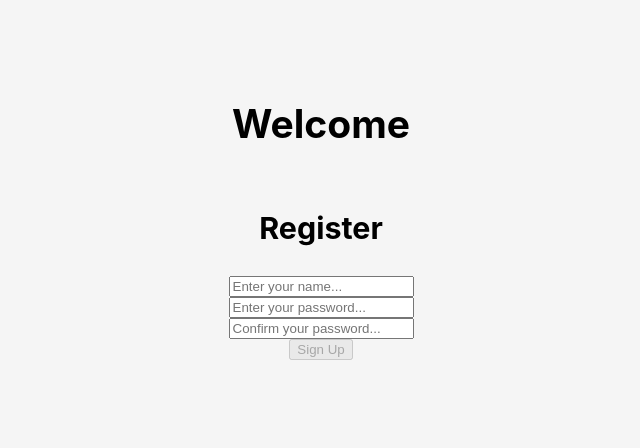
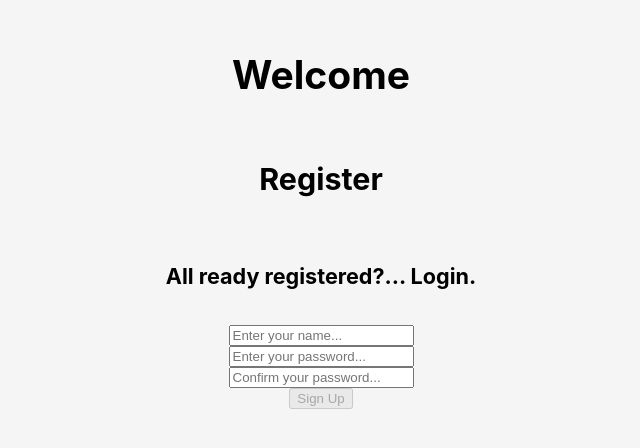
Before and after one commit to tuviariel/userstatus-front, a React (Create React App) app: page / in a window 1280 px wide. Shown: the part 186-634 px from the top of the page, without its empty margins (319-959 px from the left). Built offline with nearby package versions, Linux system fonts and the light colour scheme.

Commit message:
changed to async await & added login

```diff
--- a/src/page/Welcome/Welcome.jsx
+++ b/src/page/Welcome/Welcome.jsx
@@ -8,31 +8,48 @@ export const Welcome = () => {
     const [password, setPassword] = useState("");
     const [passwordConfirm, setPasswordConfirm] = useState("");
     const [message, setMessage] = useState("");
-    const sendRegister = () => {
-        axios.post(`${API_URL}/login`, { userName: userName, password: password }).then((res) => {
-            console.log(res);
+    const sendRegister = async () => {
+        const res = await axios.post(`${API_URL}/register`, {
+            userName: userName,
+            password: password,
+        });
         if (res.status === 200) {
             //navigate to main page
             setMessage(res.data.message);
         } else {
             setMessage(res.data.message);
         }
+    };
+    const sendLogin = async () => {
+        const res = await axios.post(`${API_URL}/login`, {
+            userName: userName,
+            password: password,
         });
-    };
-    const sendLogin = () => {
-        setMessage("in send login");
+        if (res.status === 200) {
+            //navigate to main page
+            setMessage(res.data.message);
+        } else {
+            setMessage(res.data.message);
+        }
     };
     return (
         <div className="App-header">
-            <h2
+            <h2 className="">Welcome</h2>
+            <h3>{login ? "Login" : "Register"}</h3>
+            <h5>
+                {login ? "Haven't registered yet" : "All ready registered"}?...
+                <span
+                    className=""
                     onClick={() => {
-                    setLogin(!login);
+                        setLogin((login) => {
+                            return !login;
+                        });
                         setMessage("");
-                }}
-                className="">
-                Welcome
-            </h2>
-            <h3>{login ? "Login" : "Register"}</h3>
+                    }}>
+                    {login ? " Register" : " Login"}
+                </span>
+                .
+            </h5>
             <input
                 type="text"
                 onChange={(e) => {
```
Lines whose indentation alone changed are shown as unchanged.
